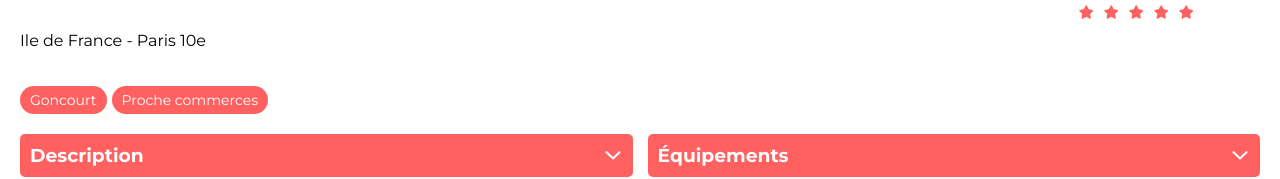
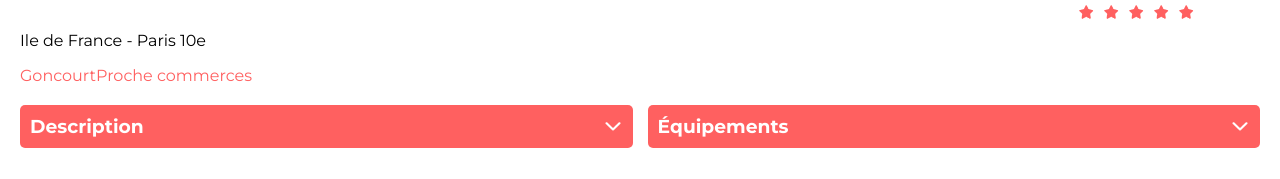
Before and after one commit to AFlourez/Kasa, a React (Create React App) app: page /Caroussel/0979876d in a window 1280 px wide. Shown: the part 655-834 px from the top of the page. Built offline with nearby package versions, Linux system fonts and the light colour scheme.

Commit message:
Modification

```diff
--- a/src/pages/Caroussel.js
+++ b/src/pages/Caroussel.js
@@ -18,15 +18,6 @@ function Caroussel() {
     return <Error404 />;
   }
 
-  // Exemple de classes pour chaque tag basées sur son contenu
-  const getTagClassName = (tag) => {
-    switch (tag.toLowerCase()) {
-      // Ajoutez des cases switch pour chaque classe de tag si nécessaire
-      default:
-        return '';
-    }
-  };
-
   return (
     <div className="caroussel">
       <Header />
@@ -37,8 +28,8 @@ function Caroussel() {
           <p className="location">{location.location}</p>
           {/* Mapping des tags avec les classes spécifiques */}
           <div className="tags">
-            {location.tags.map((tag, index) => (
-              <span key={index} className={`tag ${getTagClassName(tag)}`}>
+            {location.tags.map((tag) => (
+              <span key={tag}>
                 {tag}
               </span>
             ))}
```
